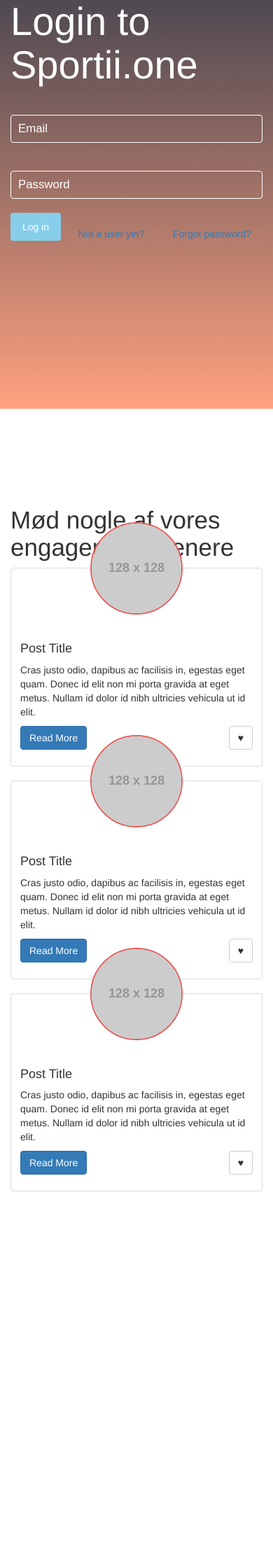
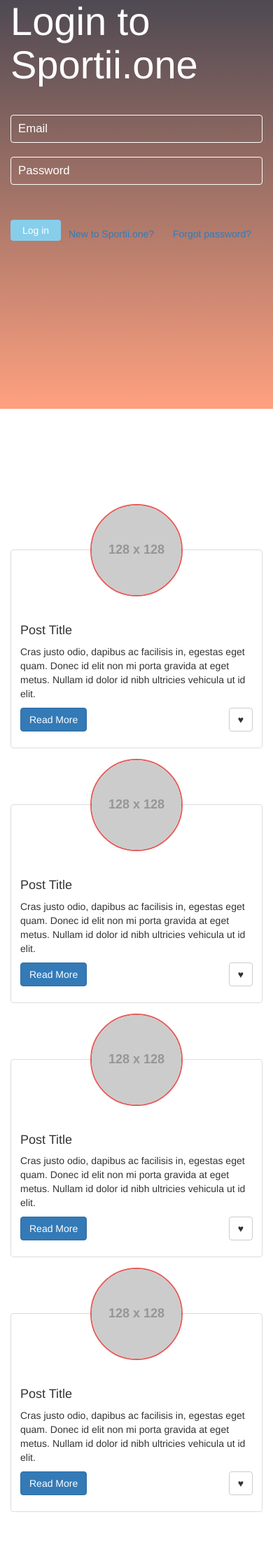
Before and after one commit to BjarkeH/sportii.one, a PHP site: page / in a window 390 px wide. Shown: the part 260-2500 px from the top of the page at 70% size. Before the commit the page ends 1962 px from the top, so only its background shows below. Run offline with PHP 8.4, Linux system fonts and the light colour scheme; grey boxes labelled with a size stand in for pictures from a placeholder-image service; some libraries are stand-ins or nearby versions.

Commit message:
finishing up for today -BjarkeH

```diff
--- a/app/css/style.css
+++ b/app/css/style.css
@@ -98,7 +98,7 @@ html {
   border: 0;
   border: 1px solid #fff;
   border-radius: 4px;
-  margin-bottom: 40px;
+  margin-bottom: 20px;
   padding: 7px 10px;
   color: #fff !important;
   font-size: 1.2em;
@@ -147,7 +147,7 @@ html {
 
 .jumbotron .intro form input[type="submit"] {
   width: 20%;
-  margin-top: -20px;
+  margin-top: 30px;
   border: none;
   border: 0;
   border-radius: 4px;
@@ -165,6 +165,7 @@ html {
 }
 
 .jumbotron .intro form a {
+  margin-top: 40px;
   width: 40%;
 }
 
@@ -213,6 +214,10 @@ html {
     font-size: 4em !important;
     text-align: center;
   }
+  .thumbnail {
+    margin-top: 80px;
+    margin-bottom: 80px;
+  }
 }
 
 .fadeIn {
--- a/app/index.php
+++ b/app/index.php
@@ -40,7 +40,7 @@ include_once 'includes/header.php';
               <input type="password" name="password" placeholder="Password">
               <br>
               <input type="submit" name="logIn" value="Log in">
-              <a href="#">Not a user yet?</a>
+              <a href="#">New to Sportii.one?</a>
               <a href="#">Forgot password?</a>
             </form>
           </div>
@@ -58,9 +58,9 @@ include_once 'includes/header.php';
 <div class="latestPost container">
   <div class="row">
     <div class="col-sm-12">
-      <h3>Mød nogle af vores engagerede trænere</h3>
+      <!-- <h3>Mød nogle af vores engagerede trænere</h3> -->
     </div>
-    <div class="col-sm-4">
+    <div class="col-sm-3">
       <div class="thumbnail trainer">
         <img style="margin: 0 auto; max-width: 100%" src="http://placehold.it/128x128" alt="">
         <div class="caption">
@@ -73,7 +73,7 @@ include_once 'includes/header.php';
         </div>
       </div>
     </div>
-    <div class="col-sm-4">
+    <div class="col-sm-3">
       <div class="thumbnail trainer">
         <img style="margin: 0 auto; max-width: 100%" src="http://placehold.it/128x128" alt="">
         <div class="caption">
@@ -86,7 +86,20 @@ include_once 'includes/header.php';
         </div>
       </div>
     </div>
-    <div class="col-sm-4">
+    <div class="col-sm-3">
+      <div class="thumbnail trainer">
+        <img style="margin: 0 auto; max-width: 100%" src="http://placehold.it/128x128" alt="">
+        <div class="caption">
+          <h4>Post Title</h4>
+          <p>Cras justo odio, dapibus ac facilisis in, egestas eget quam. Donec id elit non mi porta gravida at eget metus. Nullam id dolor id nibh ultricies vehicula ut id elit.</p>
+          <p>
+            <a href="#" class="btn btn-primary" role="button">Read More</a>
+            <a href="#" class="btn btn-default pull-right" role="button">&hearts;</a>
+          </p>
+        </div>
+      </div>
+    </div>
+    <div class="col-sm-3">
       <div class="thumbnail trainer">
         <img style="margin: 0 auto; max-width: 100%" src="http://placehold.it/128x128" alt="">
         <div class="caption">
--- a/app/js/app.js
+++ b/app/js/app.js
@@ -13,7 +13,7 @@ $('document').ready(function(){
   console.log(trainer[1].childNodes);
   var length = trainer.length;
   $.ajax({
-    url: 'https://randomuser.me/api/?results=3&nat=dk&gender=female',
+    url: 'https://randomuser.me/api/?results=20&nat=dk&gender=female',
     dataType: 'json',
     success: function(data){
       var trainerinfo = data;
--- a/src/js/app.js
+++ b/src/js/app.js
@@ -13,7 +13,7 @@ $('document').ready(function(){
   console.log(trainer[1].childNodes);
   var length = trainer.length;
   $.ajax({
-    url: 'https://randomuser.me/api/?results=3&nat=dk&gender=female',
+    url: 'https://randomuser.me/api/?results=20&nat=dk&gender=female',
     dataType: 'json',
     success: function(data){
       var trainerinfo = data;
--- a/src/sass/_frontpage.sass
+++ b/src/sass/_frontpage.sass
@@ -98,7 +98,7 @@ html
         border: 0
         border: 1px solid #fff
         border-radius: 4px
-        margin-bottom: 40px
+        margin-bottom: 20px
         padding: 7px 10px
         color: #fff !important
         font:
@@ -130,7 +130,7 @@ html
 
       input[type="submit"]
         width: 20%
-        margin-top: -20px
+        margin-top: 30px
         border: none
         border: 0
         border-radius: 4px
@@ -146,6 +146,7 @@ html
 
       a
         // clear: both
+        margin-top: 40px
         width: 40%
         // display: block
         // justify-self: flex-end
--- a/src/sass/_mediaqueries.sass
+++ b/src/sass/_mediaqueries.sass
@@ -30,3 +30,8 @@
         h2
           font-size: 4em !important
           text-align: center
+
+  .thumbnail
+    margin:
+      top: 80px
+      bottom: 80px
```
Also changed, not shown: src/templates/index.php (+18 -5 lines).
